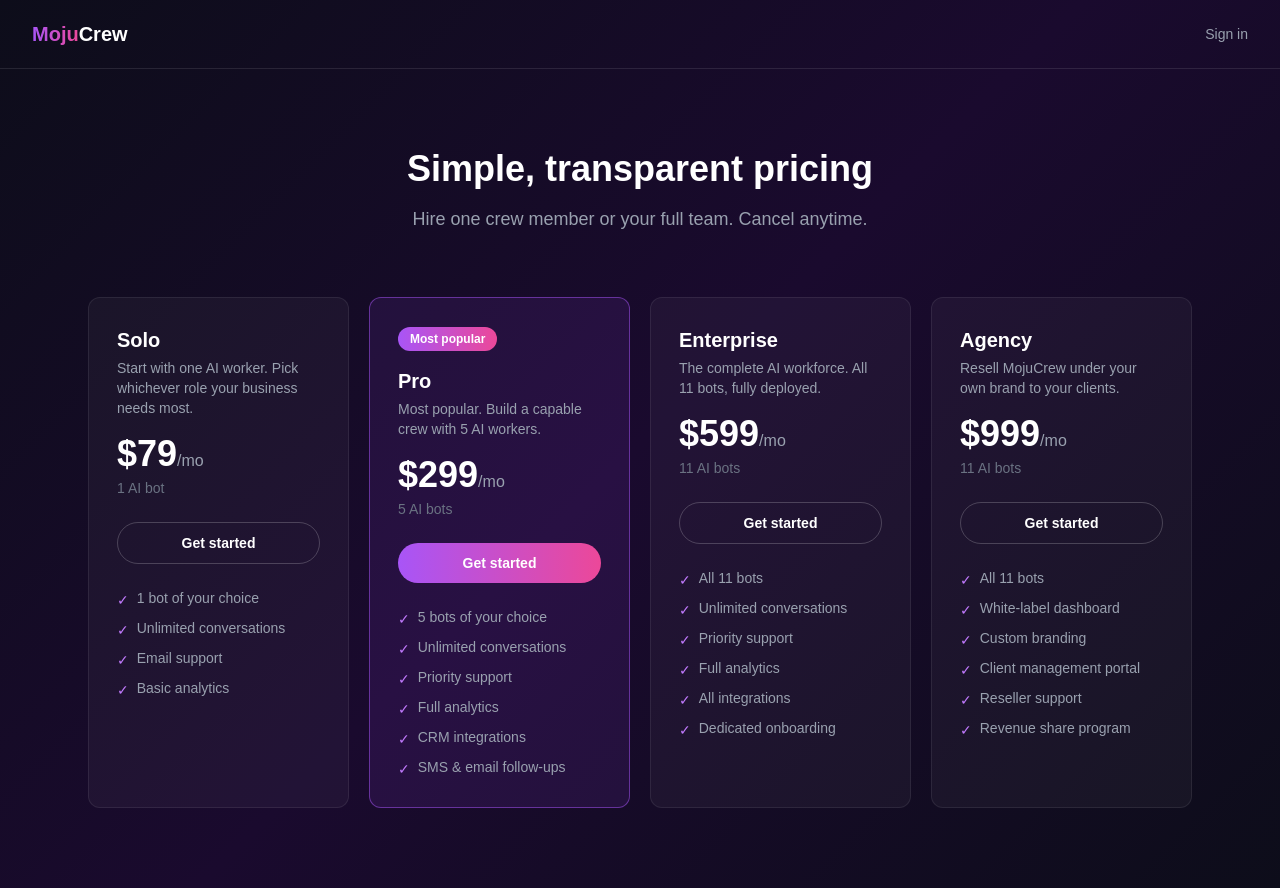
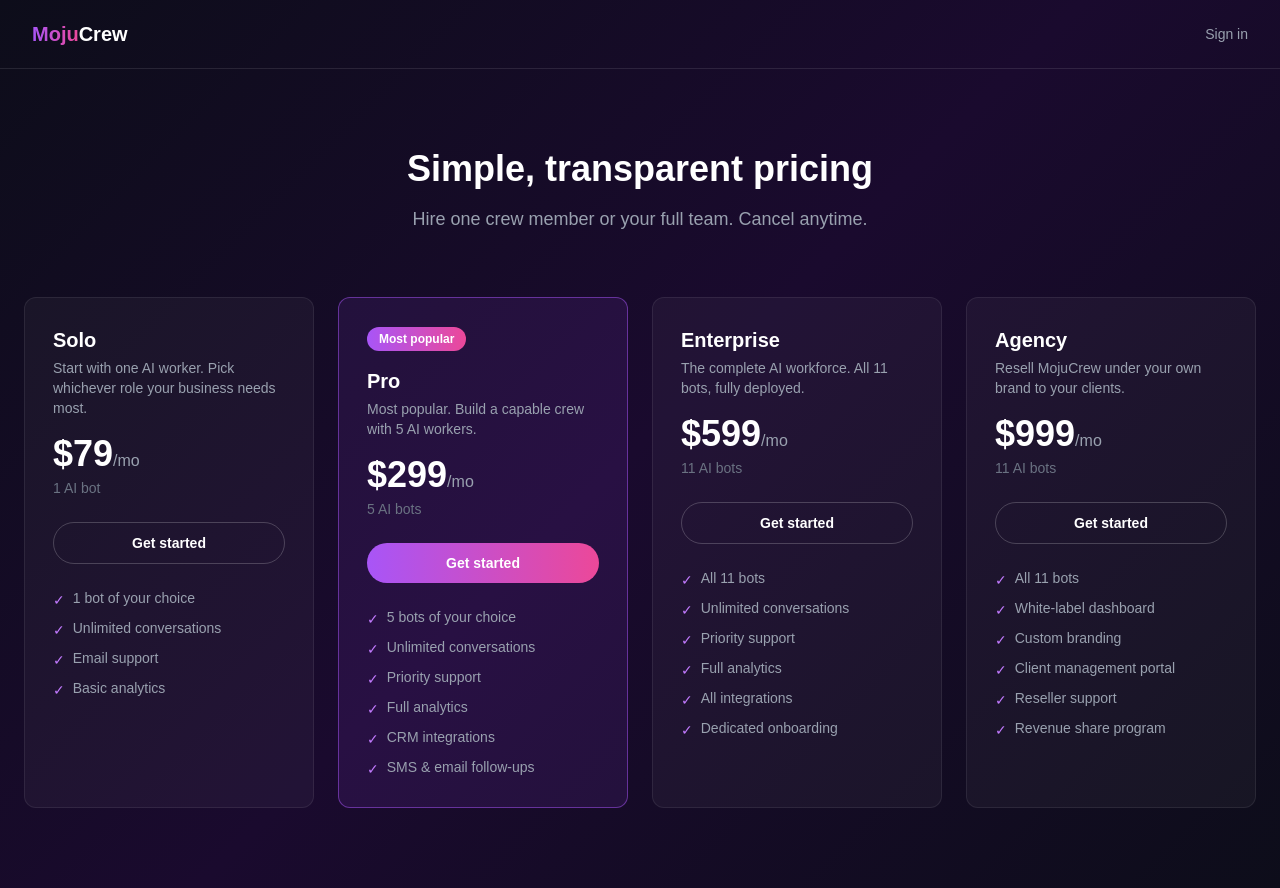
Before and after one commit to mojumedia-dev/MojuCrew, a Next.js app in the folder app/: page /pricing in a window 1280 px wide. Built offline with nearby package versions, Linux system fonts and the light colour scheme.

Commit message:
Fix pricing page layout: wider container, 4-col at lg, better spacing

```diff
--- a/app/src/app/page.tsx
+++ b/app/src/app/page.tsx
@@ -88,7 +88,9 @@ export default function HomePage() {
       {/* Pricing teaser */}
       <section className="px-6 py-20 text-center">
         <h2 className="text-3xl font-bold text-white mb-4">Simple pricing</h2>
-        <p className="text-gray-400 mb-8">Start with one bot at $79/mo. Scale to all 11 for $599/mo. Agency white-label at $999/mo.</p>
+        <p className="text-gray-400 mb-8 max-w-lg mx-auto">
+          Start with one bot at $79/mo. Scale to all 11 for $599/mo.<br className="hidden sm:block" /> Agency white-label at $999/mo.
+        </p>
         <Link
           href="/pricing"
           className="inline-block text-white px-8 py-3 rounded-full text-base font-medium border border-white/20 hover:bg-white/10 transition-colors"
--- a/app/src/app/pricing/page.tsx
+++ b/app/src/app/pricing/page.tsx
@@ -43,11 +43,11 @@ export default function PricingPage() {
         <Link href="/sign-in" className="text-sm text-gray-400 hover:text-white">Sign in</Link>
       </nav>
 
-      <section className="px-6 py-20 text-center max-w-6xl mx-auto">
+      <section className="px-6 py-20 text-center max-w-7xl mx-auto">
         <h1 className="text-4xl font-bold text-white mb-4">Simple, transparent pricing</h1>
         <p className="text-gray-400 text-lg mb-16">Hire one crew member or your full team. Cancel anytime.</p>
 
-        <div className="grid grid-cols-1 md:grid-cols-2 xl:grid-cols-4 gap-5">
+        <div className="grid grid-cols-1 sm:grid-cols-2 lg:grid-cols-4 gap-6">
           {PLANS.map((plan) => (
             <div
               key={plan.name}
```
